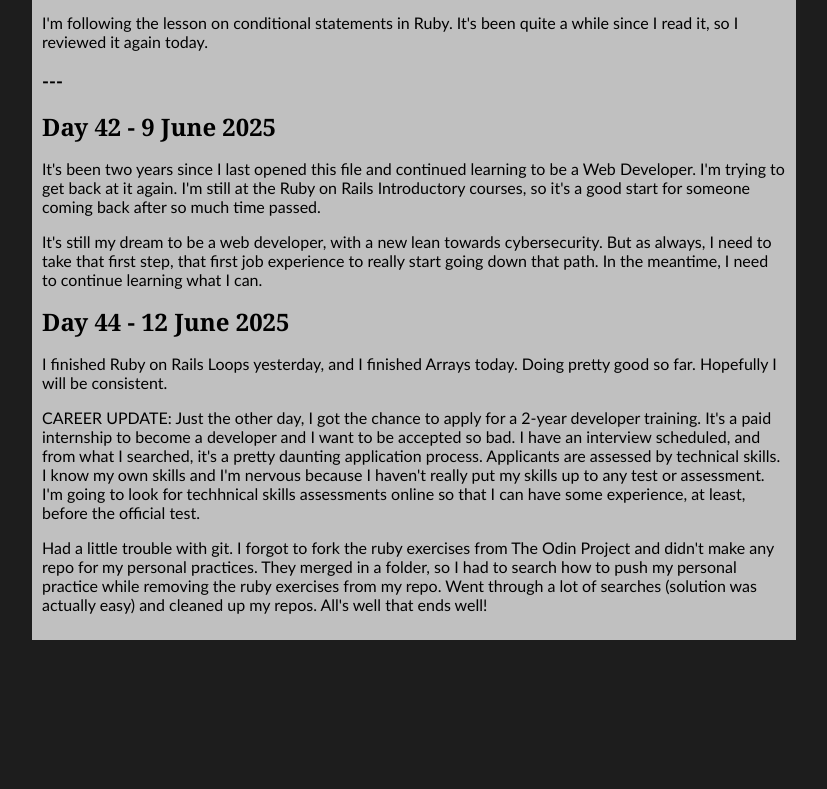
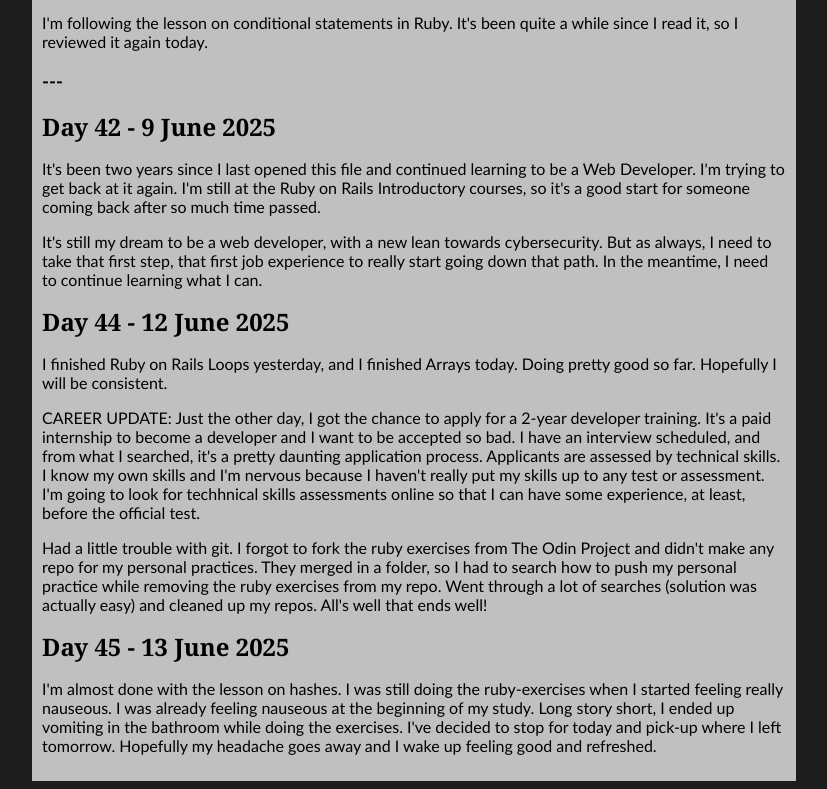
Before and after one commit to Ciphraem/Web-Dev-Journey, a plain HTML site: page index.html in a window 1280 px wide. Shown: the part 6894-7683 px from the top of the page, without its empty margins (226-1053 px from the left). Before the commit the page ends 7542 px from the top, so only its background shows below. Drawn offline with Linux system fonts and the light colour scheme.

Commit message:
Added Day 45. Got sick and stopped in the middle.

```diff
--- a/index.html
+++ b/index.html
@@ -232,6 +232,9 @@
                 <p>I finished Ruby on Rails Loops yesterday, and I finished Arrays today. Doing pretty good so far. Hopefully I will be consistent.</p>
                 <p>CAREER UPDATE: Just the other day, I got the chance to apply for a 2-year developer training. It's a paid internship to become a developer and I want to be accepted so bad. I have an interview scheduled, and from what I searched, it's a pretty daunting application process. Applicants are assessed by technical skills. I know my own skills and I'm nervous because I haven't really put my skills up to any test or assessment. I'm going to look for techhnical skills assessments online so that I can have some experience, at least, before the official test.</p>
                 <p>Had a little trouble with git. I forgot to fork the ruby exercises from The Odin Project and didn't make any repo for my personal practices. They merged in a folder, so I had to search how to push my personal practice while removing the ruby exercises from my repo. Went through a lot of searches (solution was actually easy) and cleaned up my repos. All's well that ends well!</p>
+
+                <h2>Day 45 - 13 June 2025</h2>
+                <p>I'm almost done with the lesson on hashes. I was still doing the ruby-exercises when I started feeling really nauseous. I was already feeling nauseous at the beginning of my study. Long story short, I ended up vomiting in the bathroom while doing the exercises. I've decided to stop for today and pick-up where I left tomorrow. Hopefully my headache goes away and I wake up feeling good and refreshed.</p>
             </div>
     </body>
 </html>
```
